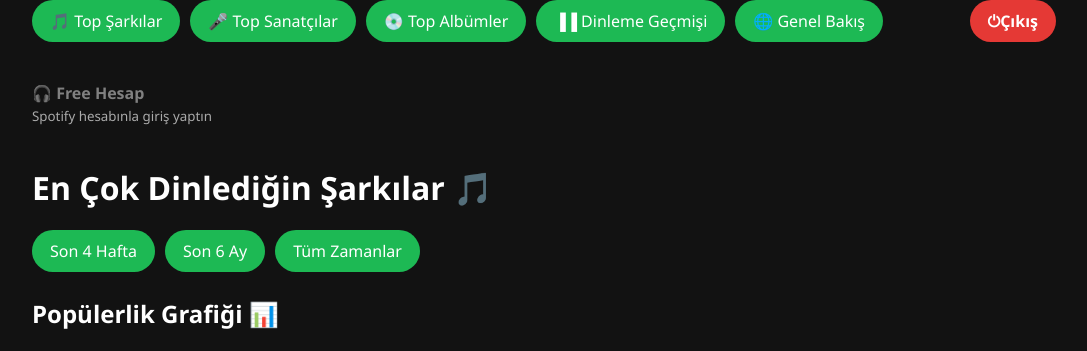
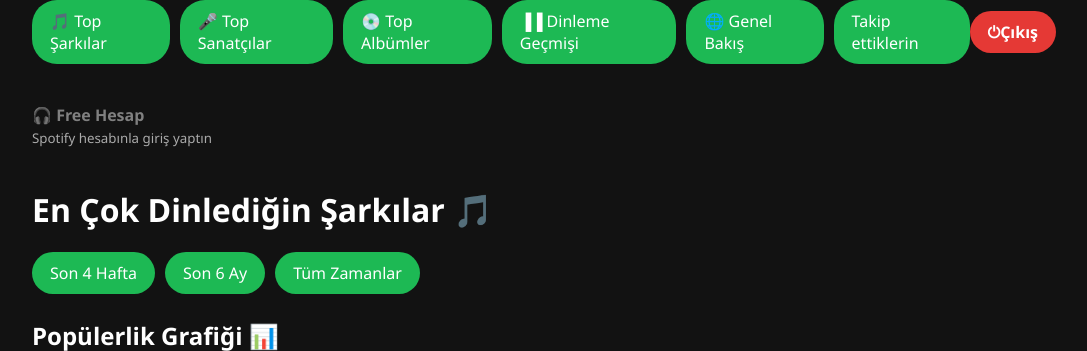
Before and after one commit to Talha3507/Spotify, a Flask app: template templates/top.html in a window 1280 px wide. Shown: the top 351 px of the page, without its empty margins (96-1183 px from the left). Run offline with Flask 3, Linux system fonts and the light colour scheme; the template is opened without the code that fills it, so the values that code supplies are empty.

Commit message:
Add files via upload

```diff
--- a/templates/albums.html
+++ b/templates/albums.html
@@ -17,6 +17,7 @@
         <a class="btn" href="/albums">💿 Top Albümler</a>
         <a class="btn" href="/history">▐▐  Dinleme Geçmişi</a>
         <a class="btn" href="/overview">🌐 Genel Bakış</a>
+        <a class="btn" href="/following">Takip ettiklerin</a>
     </div>
     <a class="logout-btn" href="/logout">⏻️Çıkış</a>
     </div>
--- a/templates/artists.html
+++ b/templates/artists.html
@@ -18,6 +18,7 @@
         <a class="btn" href="/albums">💿 Top Albümler</a>
         <a class="btn" href="/history">▐▐  Dinleme Geçmişi</a>
 		<a class="btn" href="/overview">🌐 Genel Bakış</a>
+		<a class="btn" href="/following">Takip ettiklerin</a>
 	</div>
 	<a class="logout-btn" href="/logout">⏻️Çıkış</a>
     </div>
--- a/templates/overview.html
+++ b/templates/overview.html
@@ -76,6 +76,7 @@
             <a class="btn" href="/albums">💿 Top Albümler</a>
             <a class="btn" href="/history">▐▐ Dinleme Geçmişi</a>
             <a class="btn" href="/overview">🌐 Genel Bakış</a>
+            <a class="btn" href="/following">Takip ettiklerin</a>
         </div>
         <a class="logout-btn" href="/logout">⏻️Çıkış</a>
     </div>
--- a/templates/top.html
+++ b/templates/top.html
@@ -18,6 +18,7 @@
         <a class="btn" href="/albums">💿 Top Albümler</a>
         <a class="btn" href="/history">▐▐  Dinleme Geçmişi</a>
 		<a class="btn" href="/overview">🌐 Genel Bakış</a>
+		<a class="btn" href="/following">Takip ettiklerin</a>
 	</div>
 	<a class="logout-btn" href="/logout">⏻️Çıkış</a>
     </div>
```
